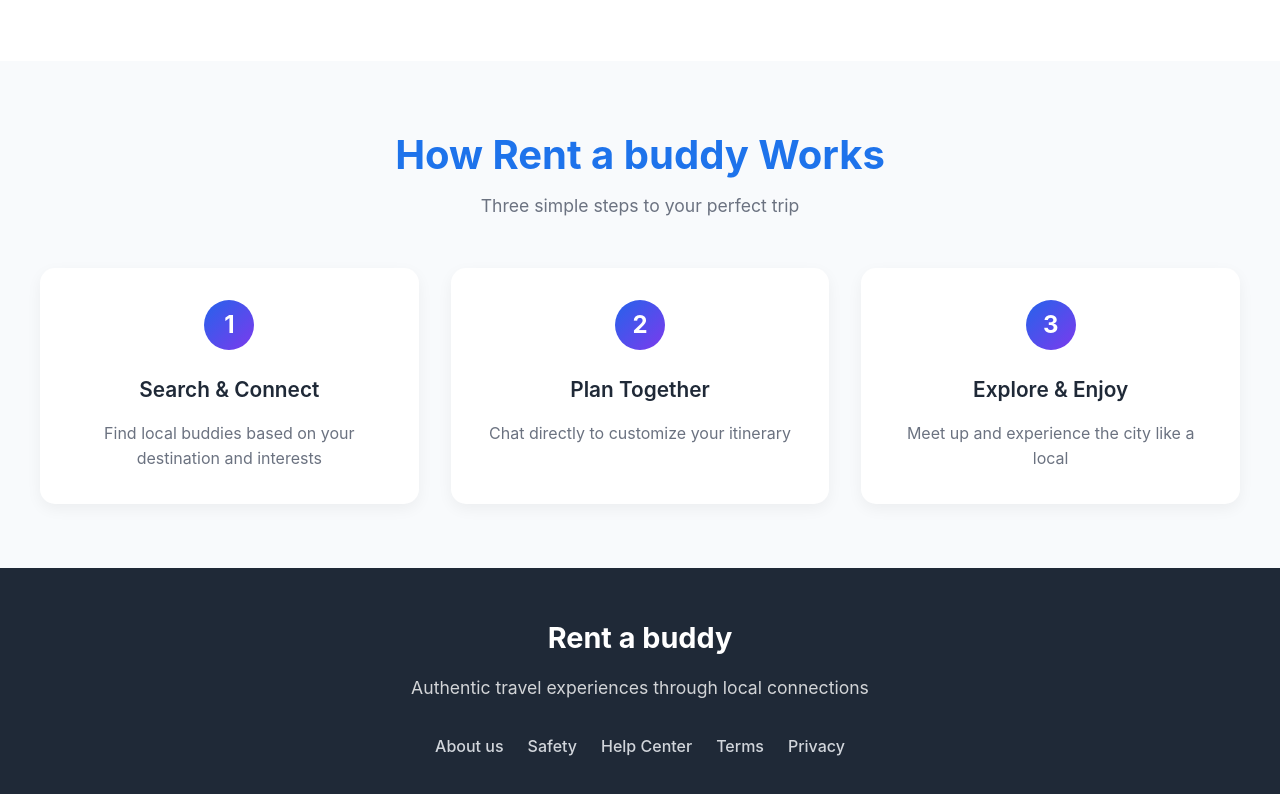
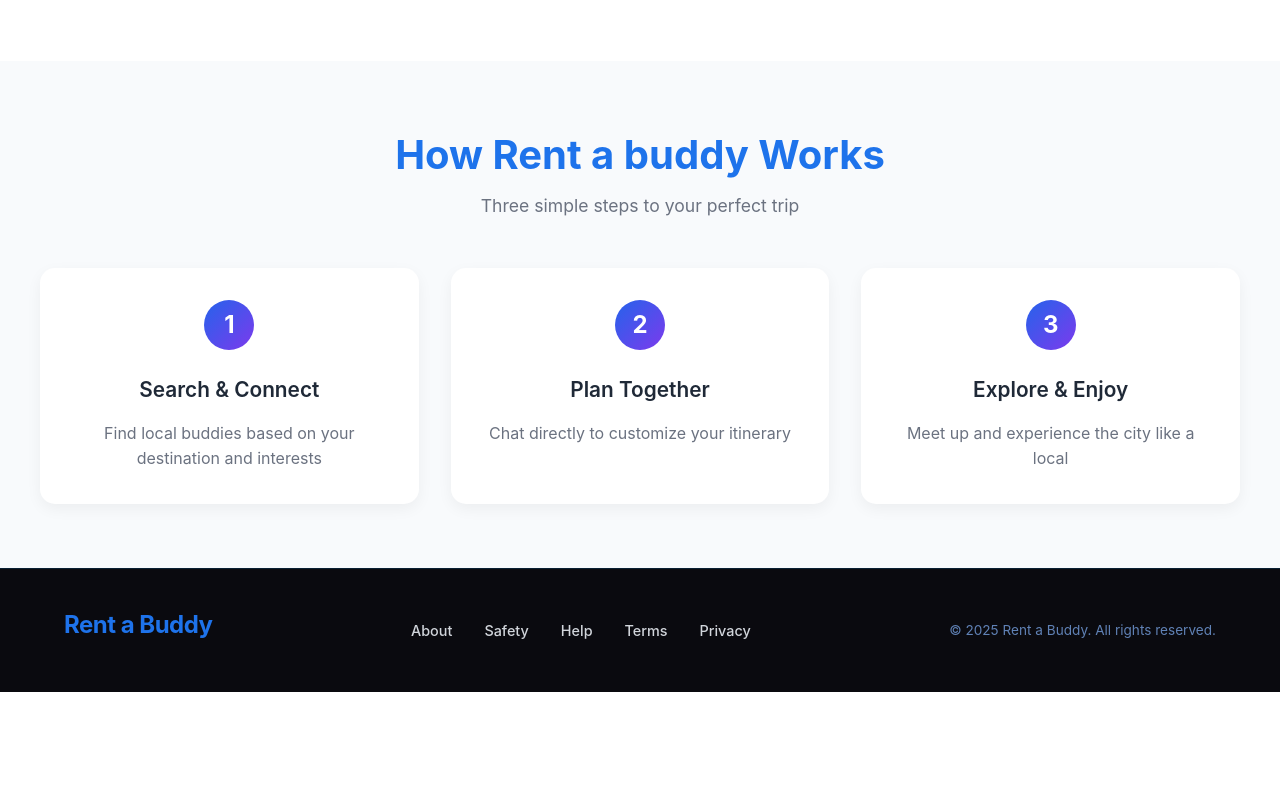
Before and after one commit to votinh1623/Rent-a-buddy, a React (Vite) app in the folder rent-a-buddy/frontend/: page /home/homepage in a window 1280 px wide. Shown: the part 2237-3031 px from the top of the page. After the commit the page ends 2929 px from the top, so only its background shows below. Built offline with nearby package versions, Linux system fonts and the light colour scheme; no server answers.

Commit message:
update on footer component

```diff
--- /dev/null
+++ b/rent-a-buddy/frontend/src/components/Footer/Footer.jsx
@@ -0,0 +1,48 @@
+// components/Footer/Footer.jsx
+import React from 'react';
+import { NavLink } from 'react-router-dom';
+import './Footer.scss';
+
+const Footer = ({light = false}) => {
+  const currentYear = new Date().getFullYear();
+
+  const links = [
+    { name: 'About', path: '/about' },
+    { name: 'Safety', path: '/safety' },
+    { name: 'Help', path: '/help' },
+    { name: 'Terms', path: '/terms' },
+    { name: 'Privacy', path: '/privacy' },
+    // { name: 'Become Buddy', path: '/become-buddy' }
+  ];
+
+  return (
+    <footer className={`footer ${light ? 'light-theme' : ''}`}>
+      <div className="footer-container">
+        {/* Logo */}
+        <div className="footer-logo">
+          <span className="logo-text">Rent a Buddy</span>
+        </div>
+
+        {/* Links */}
+        <div className="footer-links">
+          {links.map((link, index) => (
+            <NavLink
+              key={index}
+              to={link.path}
+              className="footer-link"
+            >
+              {link.name}
+            </NavLink>
+          ))}
+        </div>
+
+        {/* Copyright */}
+        <div className="footer-copyright">
+          <span>© {currentYear} Rent a Buddy. All rights reserved.</span>
+        </div>
+      </div>
+    </footer>
+  );
+};
+
+export default Footer;
--- /dev/null
+++ b/rent-a-buddy/frontend/src/components/Footer/Footer.scss
@@ -0,0 +1,129 @@
+// components/Footer/Footer.scss
+.footer {
+  background: #0a0a0f;
+  border-top: 1px solid rgba(0, 150, 255, 0.15);
+  padding: 2rem 0;
+  margin-top: auto;
+
+  &-container {
+    max-width: 1200px;
+    margin: 0 auto;
+    padding: 0 1.5rem;
+    display: flex;
+    flex-direction: column;
+    align-items: center;
+    gap: 1.5rem;
+
+    @media (min-width: 768px) {
+      flex-direction: row;
+      justify-content: space-between;
+      align-items: center;
+      gap: 2rem;
+    }
+  }
+
+  &-logo {
+    .logo-text {
+      font-size: 1.5rem;
+      font-weight: 700;
+      color: #1e73eb;
+      letter-spacing: -0.5px;
+    }
+  }
+
+  &-links {
+    display: flex;
+    flex-wrap: wrap;
+    justify-content: center;
+    gap: 1.5rem;
+
+    @media (min-width: 768px) {
+      gap: 2rem;
+    }
+  }
+
+  &-link {
+    color: #90e0ef;
+    text-decoration: none;
+    font-size: 0.9rem;
+    transition: color 0.2s ease;
+    position: relative;
+    padding: 0.25rem 0;
+
+    &:hover {
+      color: #00b4d8;
+    }
+
+    &::after {
+      content: '';
+      position: absolute;
+      bottom: 0;
+      left: 0;
+      width: 0;
+      height: 1px;
+      background: #00b4d8;
+      transition: width 0.3s ease;
+    }
+
+    &:hover::after {
+      width: 100%;
+    }
+  }
+
+  &-copyright {
+    color: #6082b6;
+    font-size: 0.85rem;
+    text-align: center;
+
+    @media (min-width: 768px) {
+      text-align: right;
+    }
+  }
+}
+
+// Mobile responsive
+@media (max-width: 767px) {
+  .footer {
+    padding: 1.5rem 0;
+
+    &-container {
+      gap: 1rem;
+    }
+
+    &-links {
+      gap: 1rem;
+    }
+
+    &-link {
+      font-size: 0.85rem;
+    }
+
+    &-copyright {
+      font-size: 0.8rem;
+    }
+  }
+}
+.footer.light-theme {
+  background: white;
+  border-top: 1px solid rgba(0, 0, 0, 0.1);
+
+  &-logo .logo-text {
+    color: #006064;
+  }
+
+  &-link {
+    color: #333;
+
+    &:hover {
+      color: #0077b6;
+    }
+
+    &::after {
+      background: #0077b6;
+    }
+  }
+
+  &-copyright {
+    color: #666;
+  }
+}
--- a/rent-a-buddy/frontend/src/pages/BuddyHomePage/BuddyHomePage.jsx
+++ b/rent-a-buddy/frontend/src/pages/BuddyHomePage/BuddyHomePage.jsx
@@ -40,6 +40,7 @@ import {
 } from 'react-icons/fa';
 // import { FaUser } from 'react-icons/fa';
 import './BuddyHomePage.scss';
+import Footer from '../../components/Footer/Footer.jsx';
 
 // API service
 import api from '../../api.js';
@@ -1157,6 +1158,7 @@ function BuddyHomePage() {
           )}
         </div>
       </div>
+      <Footer light={true} />
     </div>
   );
 }
--- a/rent-a-buddy/frontend/src/pages/HomePage/HomePage.jsx
+++ b/rent-a-buddy/frontend/src/pages/HomePage/HomePage.jsx
@@ -6,6 +6,7 @@ import { useLocation } from 'react-router-dom';
 import { logout } from '../../service/authService';
 import { toast } from 'react-toastify';
 import SelectByPreference from '../../components/SelectByPreference/SelectByPreference.jsx';
+import Footer from '../../components/Footer/Footer.jsx';
 import {
   FaUserCircle,
   FaEdit,
@@ -670,21 +671,7 @@ function HomePage() {
           </div>
         </section>
       </main>
-
-      {/* Footer */}
-      <footer className="footer">
-        <div className="footer-content">
-          <div className="footer-logo">Rent a buddy</div>
-          <p className="footer-tagline">Authentic travel experiences through local connections</p>
-          <div className="footer-links">
-            <NavLink to="/about">About us</NavLink>
-            <NavLink to="/safety">Safety</NavLink>
-            <NavLink to="/help">Help Center</NavLink>
-            <NavLink to="/terms">Terms</NavLink>
-            <NavLink to="/privacy">Privacy</NavLink>
-          </div>
-        </div>
-      </footer>
+      <Footer />
     </div>
   )
 }
```
Also changed, not shown: rent-a-buddy/frontend/src/pages/BuddyHomePage/BuddyHomePage.scss (line endings or trailing spaces).
